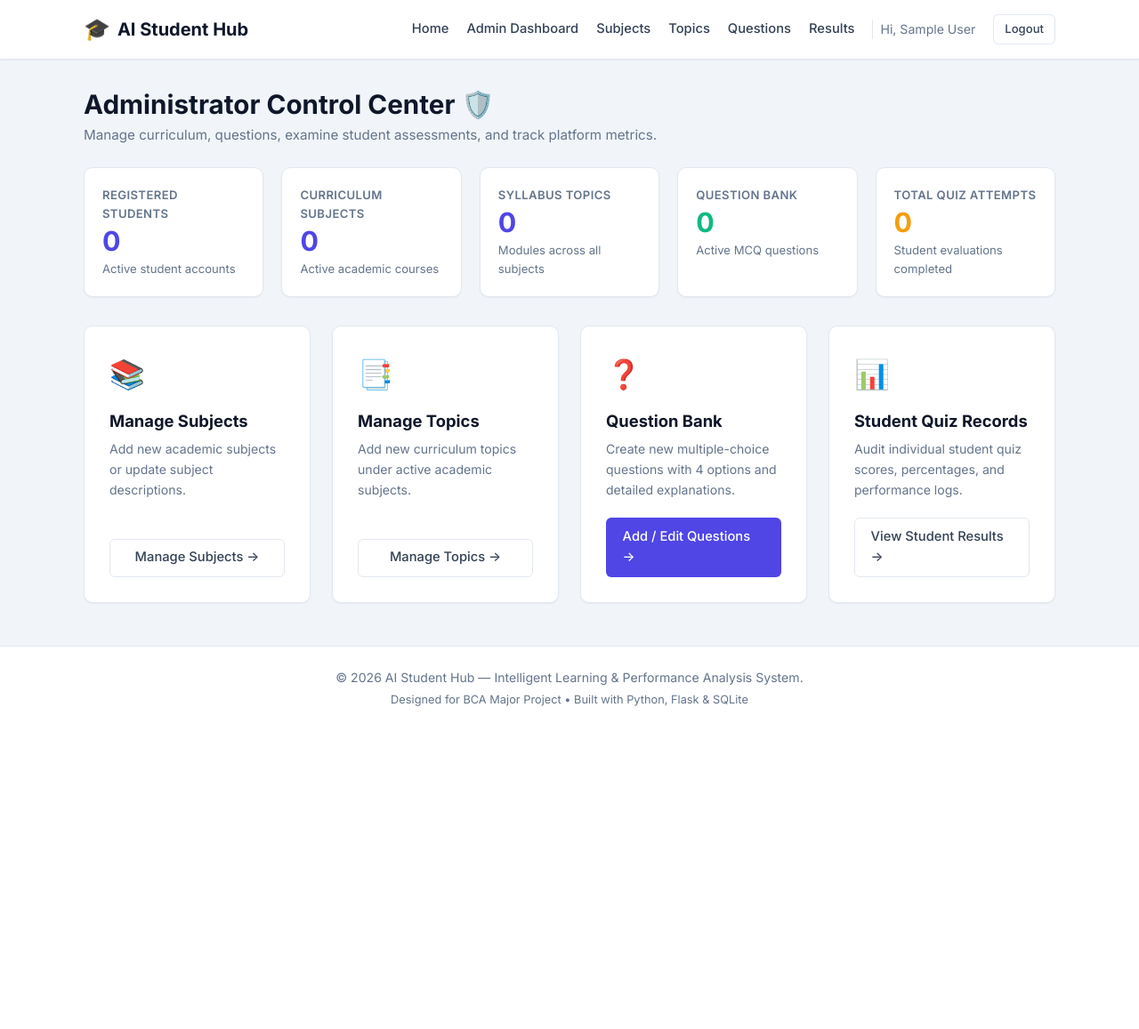
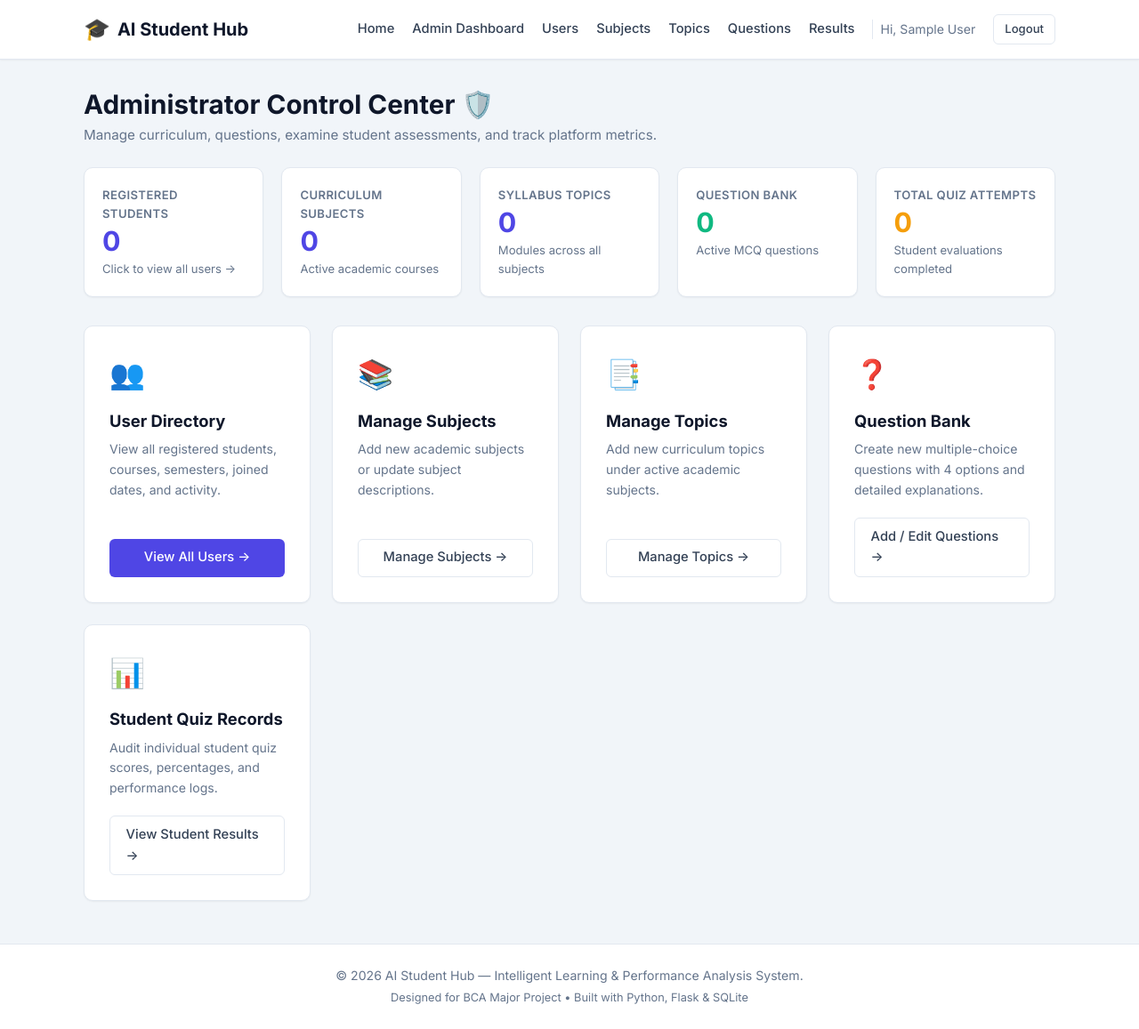
Before and after one commit to Anshora80/student_hub, a Flask app: page /admin in a window 1280 px wide. Shown: the whole page at 89% size. Before the commit the page ends 794 px from the top, so only its background shows below. Run offline with Flask 3, Linux system fonts and the light colour scheme; the visitor is signed in with stand-in values (Sample User, id 1); data comes from the database, SQL or seed files in the repository; data that the repository does not hold is empty.

Commit message:
new pakage install.

```diff
--- a/app.py
+++ b/app.py
@@ -553,6 +553,22 @@ def admin_student_results():
     return render_template('student_results.html', attempts=attempts)
 
 
+@app.route('/admin/users')
+@admin_required
+def admin_users():
+    """Directory of all registered students and administrators."""
+    conn = get_db_connection()
+    users_list = conn.execute("""
+        SELECT u.*,
+               (SELECT COUNT(*) FROM quiz_attempts qa WHERE qa.user_id = u.id) as total_quizzes,
+               (SELECT COUNT(*) FROM user_documents ud WHERE ud.user_id = u.id) as total_docs
+        FROM users u
+        ORDER BY u.created_at DESC
+    """).fetchall()
+    conn.close()
+    return render_template('manage_users.html', users=users_list)
+
+
 # ==========================================================
 # Universal Document Hub & PDF RAG Routes (Any Sector / Syllabus)
 # ==========================================================
--- a/requirements.txt
+++ b/requirements.txt
@@ -4,3 +4,5 @@ werkzeug==3.1.9
 requests==2.34.2
 pypdf==6.21.4
 cryptography==50.0.2
+gunicorn==26.2.0
+waitress==3.0.2
--- a/templates/admin_dashboard.html
+++ b/templates/admin_dashboard.html
@@ -12,11 +12,11 @@
 
 <!-- System Stats -->
 <div class="stats-grid">
-    <div class="stat-card">
+    <a href="{{ url_for('admin_users') }}" class="stat-card" style="text-decoration: none; color: inherit; display: block; cursor: pointer;">
         <div class="stat-title">Registered Students</div>
         <div class="stat-value text-primary">{{ stats.total_students }}</div>
-        <div class="stat-desc">Active student accounts</div>
-    </div>
+        <div class="stat-desc">Click to view all users &rarr;</div>
+    </a>
     <div class="stat-card">
         <div class="stat-title">Curriculum Subjects</div>
         <div class="stat-value text-primary">{{ stats.total_subjects }}</div>
@@ -42,6 +42,13 @@
 <!-- Management Quick Navigation Cards -->
 <div class="admin-modules-grid">
     <div class="admin-card">
+        <div class="admin-card-icon">👥</div>
+        <h3>User Directory</h3>
+        <p>View all registered students, courses, semesters, joined dates, and activity.</p>
+        <a href="{{ url_for('admin_users') }}" class="btn btn-primary btn-block">View All Users &rarr;</a>
+    </div>
+
+    <div class="admin-card">
         <div class="admin-card-icon">📚</div>
         <h3>Manage Subjects</h3>
         <p>Add new academic subjects or update subject descriptions.</p>
@@ -59,7 +66,7 @@
         <div class="admin-card-icon">❓</div>
         <h3>Question Bank</h3>
         <p>Create new multiple-choice questions with 4 options and detailed explanations.</p>
-        <a href="{{ url_for('admin_questions') }}" class="btn btn-primary btn-block">Add / Edit Questions &rarr;</a>
+        <a href="{{ url_for('admin_questions') }}" class="btn btn-outline btn-block">Add / Edit Questions &rarr;</a>
     </div>
 
     <div class="admin-card">
--- a/templates/base.html
+++ b/templates/base.html
@@ -21,6 +21,7 @@
                 {% if session.get('user_id') %}
                     {% if session.get('role') == 'admin' %}
                         <a href="{{ url_for('admin_dashboard') }}" class="nav-item">Admin Dashboard</a>
+                        <a href="{{ url_for('admin_users') }}" class="nav-item">Users</a>
                         <a href="{{ url_for('admin_subjects') }}" class="nav-item">Subjects</a>
                         <a href="{{ url_for('admin_topics') }}" class="nav-item">Topics</a>
                         <a href="{{ url_for('admin_questions') }}" class="nav-item">Questions</a>
```
Also changed, not shown: templates/manage_users.html (added, +75 -0 lines), 1 other file.
